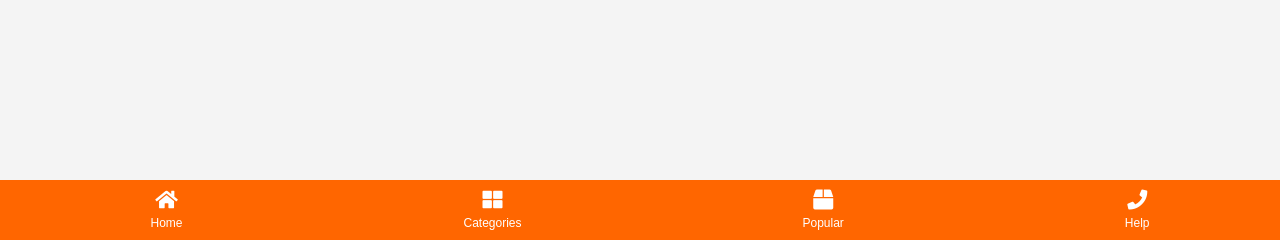
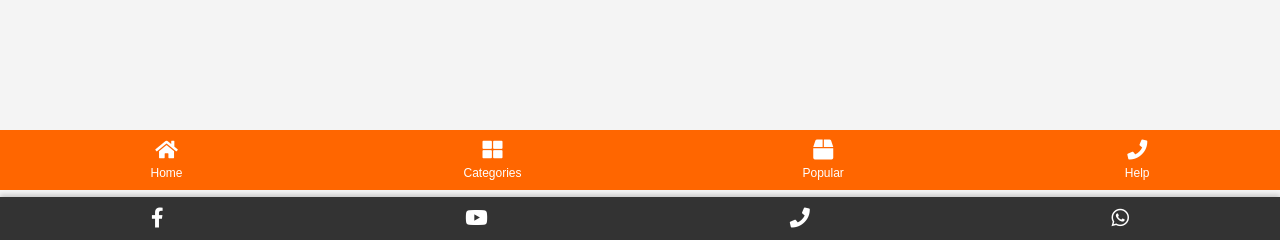
Before and after one commit to Talha-07-live/FanCode-Live, a plain HTML site: page index.html in a window 1280 px wide. Shown: the part 560-800 px from the top of the page. Drawn offline with Linux system fonts and the light colour scheme.

Commit message:
Update index.html

```diff
--- a/index.html
+++ b/index.html
@@ -194,7 +194,7 @@
             background-color: #ff6600;
             color: white;
             position: fixed;
-            bottom: 0;
+            bottom: 50px;
             width: 100%;
         }
         .bottom-nav div {
@@ -207,6 +207,27 @@
         .bottom-nav div p {
             margin: 5px 0 0;
             font-size: 12px;
+        }
+        .footer {
+            display: flex;
+            justify-content: space-around;
+            align-items: center;
+            background-color: #333;
+            color: white;
+            padding: 10px 0;
+            position: fixed;
+            bottom: 0;
+            width: 100%;
+            box-shadow: 0 -2px 5px rgba(0,0,0,0.2);
+        }
+        .footer a {
+            color: white;
+            text-decoration: none;
+            margin: 0 15px;
+            font-size: 20px;
+        }
+        .footer a:hover {
+            text-decoration: underline;
         }
     </style>
 </head>
@@ -234,7 +255,7 @@
         </div>
         <div class="menu-content">
             <button onclick="navigateTo('home')">Home</button>
-            <button onclick="toggleSubMenu('categories')">Categories</button>
+            <button onclick="toggleSubMenu('categoriesMenu')">Categories</button>
             <div id="categoriesMenu" class="sub-menu">
                 <button onclick="navigateTo('male')">Male</button>
                 <button onclick="navigateTo('female')">Female</button>
@@ -304,6 +325,13 @@
         </div>
     </div>
 
+    <div class="footer">
+        <a href="https://facebook.com/yourpage" target="_blank"><i class="fab fa-facebook-f"></i></a>
+        <a href="https://youtube.com/yourchannel" target="_blank"><i class="fab fa-youtube"></i></a>
+        <a href="tel:+1234567890"><i class="fas fa-phone"></i></a>
+        <a href="https://wa.me/1234567890" target="_blank"><i class="fab fa-whatsapp"></i></a>
+    </div>
+
     <script>
         function toggleMenu() {
             const menu = document.getElementById('menuOverlay');
```
